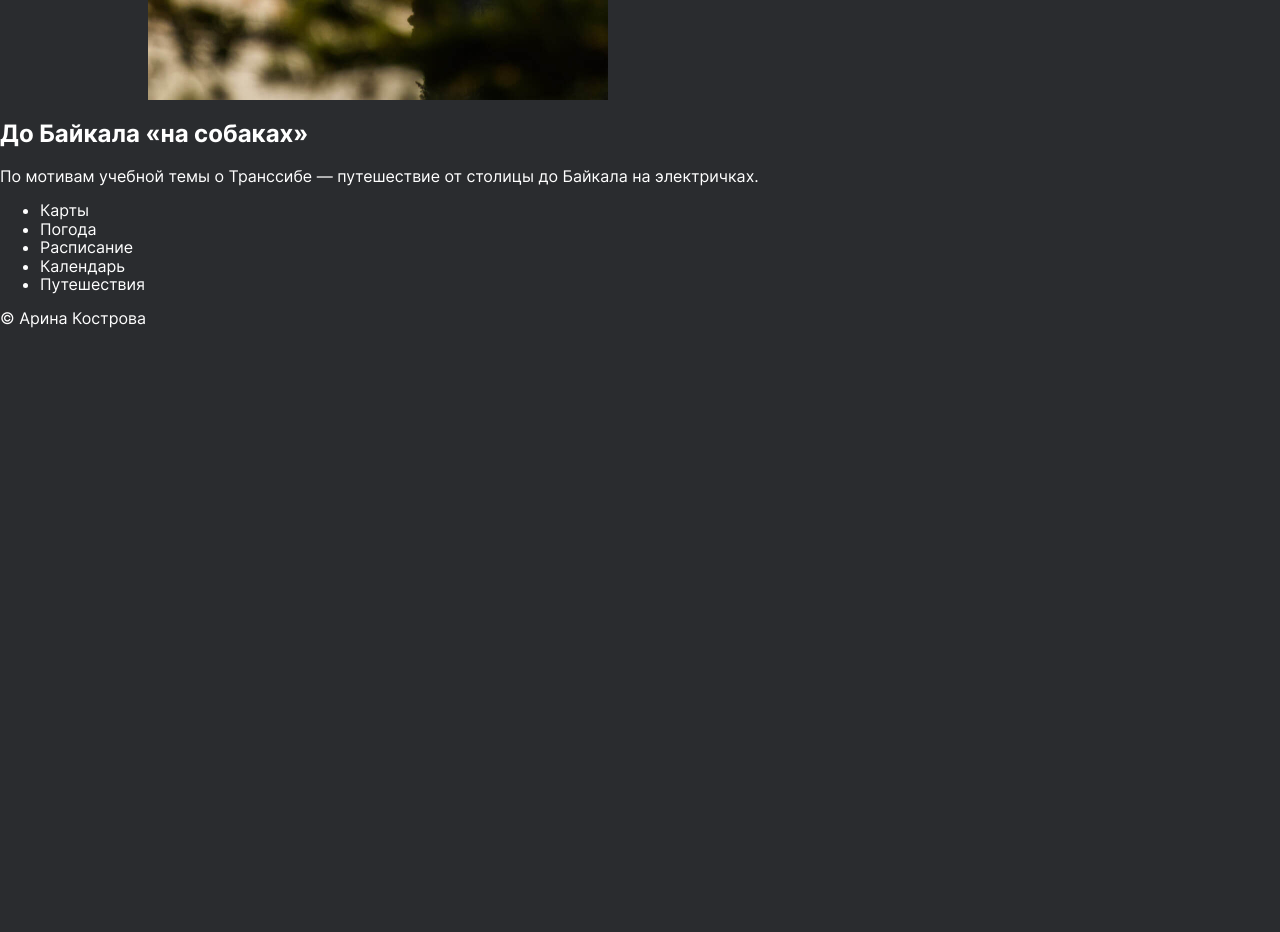
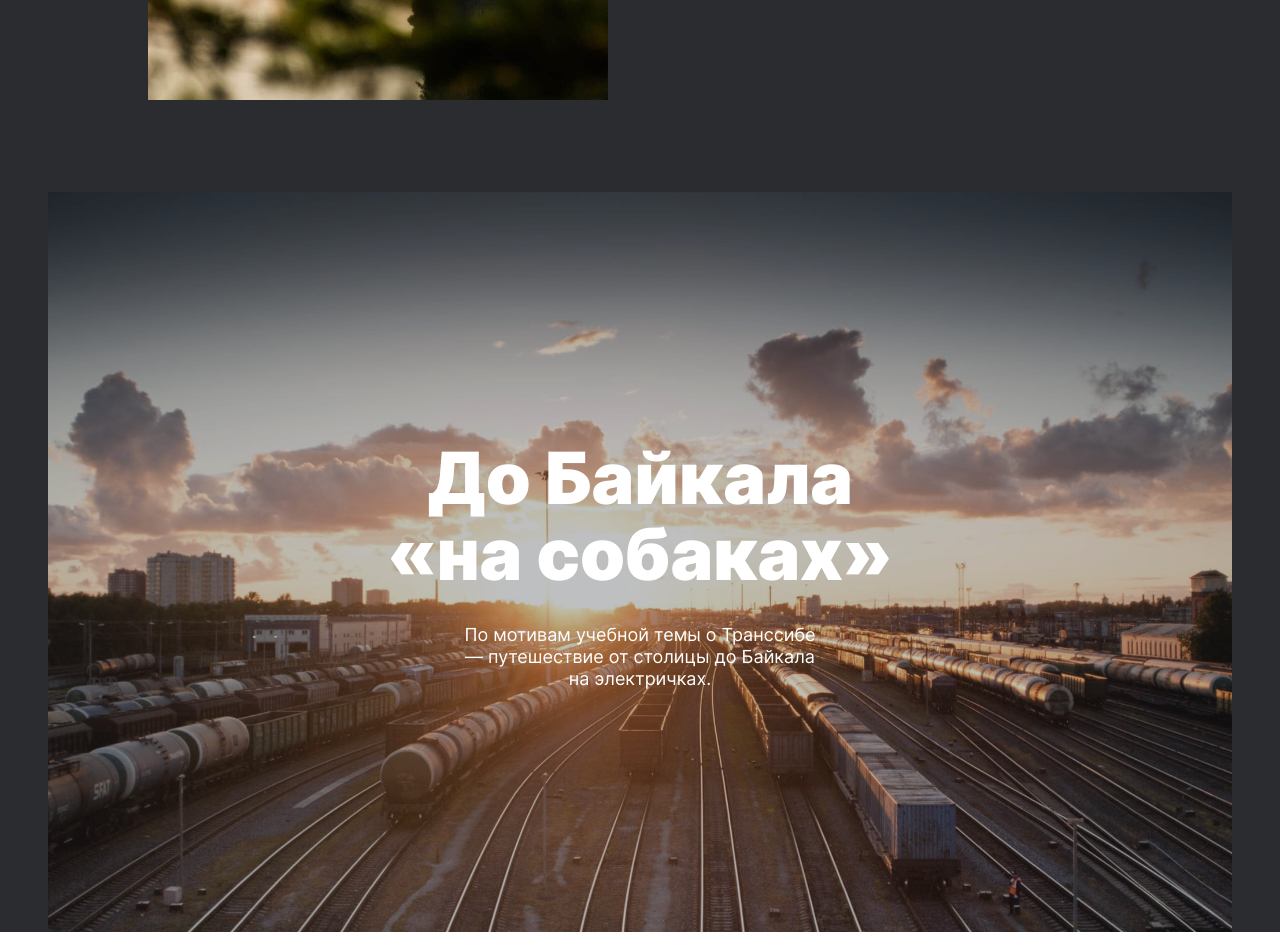
Before and after one commit to VincitQuiPatitur/russian-travel, a plain HTML site: page index.html in a window 1280 px wide. Shown: the part 5782-6714 px from the top of the page. Before the commit the page ends 6126 px from the top, so only its background shows below. Drawn offline with Linux system fonts and the light colour scheme.

Commit message:
cover is stylized

```diff
--- /dev/null
+++ b/blocks/cover/__link/cover__link.css
@@ -0,0 +1,17 @@
+.cover__link {
+    padding: 21% 0;
+    box-sizing: border-box;
+    position: relative;
+    color: #FFFFFF;
+    display: flex;
+    flex-direction: column;
+    justify-content: center;
+    align-items: center;
+    text-decoration: none;
+    transition: 0.4s ease-in-out;
+}
+
+.cover__link:hover {
+    background-color: #2A2C2F;
+    opacity: .8;
+}
--- /dev/null
+++ b/blocks/cover/__subtitle/cover__subtitle.css
@@ -0,0 +1,9 @@
+.cover__subtitle {
+    max-width: 360px;
+    font-weight: 400;
+    font-size: 18px;
+    line-height: 22px;
+    text-align: center;
+    margin: 0;
+    z-index: 999;
+}
--- /dev/null
+++ b/blocks/cover/__title/cover__title.css
@@ -0,0 +1,9 @@
+.cover__title {
+    max-width: 560px;
+    font-weight: 900;
+    font-size: 72px;
+    line-height: 76px;
+    margin: 0 0 32px;
+    text-align: center;
+    z-index: 999;
+}
--- /dev/null
+++ b/blocks/cover/cover.css
@@ -0,0 +1,18 @@
+.cover {
+    max-width: calc(100% - 96px);
+    margin: 92px auto;
+    height: 740px;
+    background: url(../../images/cover-trains.jpg) center;
+    background-size: cover;
+    position: relative;
+}
+.cover::before {
+    content: "";
+    position: absolute;
+    top: 0;
+    left: 0;
+    right: 0;
+    bottom: 0;
+    background-color: #2A2C2F;
+    opacity: 0.3;
+}
--- a/index.html
+++ b/index.html
@@ -125,7 +125,8 @@
         <div class="place__text">
             <p class="place__paragraph">Всем известен Байкал как крупнейшее озеро в мире. Многие также знают, что это
                 самый большой источник пресной воды и одно из красивейших мест в России.</p>
-            <p class="place__paragraph">Конечно, это всё так. Но Байкал ещё идеальное место для соревнований по скийорингу. Это такой вид спорта, когда лыжник привязывает себя к мотоциклу, и тандем старается развить
+            <p class="place__paragraph">Конечно, это всё так. Но Байкал ещё идеальное место для соревнований по
+                скийорингу. Это такой вид спорта, когда лыжник привязывает себя к мотоциклу, и тандем старается развить
                 как можно бóльшую скорость на льду. В марте 2019 года на фестивале «Байкальская миля» был поставлен
                 мировой рекорд — 197.011 км/ч.</p>
         </div>
@@ -148,9 +149,11 @@
     </div>
 </section>
 <section class="cover">
-    <h2 class="cover__title">До Байкала «на собаках»</h2>
-    <p class="cover__subtitle">По мотивам учебной темы о Транссибе — путешествие от столицы до Байкала на
-        электричках.</p>
+    <a href="https://stampsy.com/na-elektrichkakh-do-baikala" class="cover__link" target="_blank">
+        <h2 class="cover__title">До Байкала «на собаках»</h2>
+        <p class="cover__subtitle">По мотивам учебной темы о Транссибе — путешествие от столицы до Байкала на
+            электричках.</p>
+    </a>
 </section>
 <footer class="footer">
     <nav class="footer__menu">
--- a/pages/index.css
+++ b/pages/index.css
@@ -35,3 +35,8 @@
 @import url(../blocks/place/__image/place__image.css);
 @import url(../blocks/place/__text/place__text.css);
 @import url(../blocks/place/__paragraph/place__paragraph.css);
+
+@import url(../blocks/cover/cover.css);
+@import url(../blocks/cover/__link/cover__link.css);
+@import url(../blocks/cover/__title/cover__title.css);
+@import url(../blocks/cover/__subtitle/cover__subtitle.css);
```
